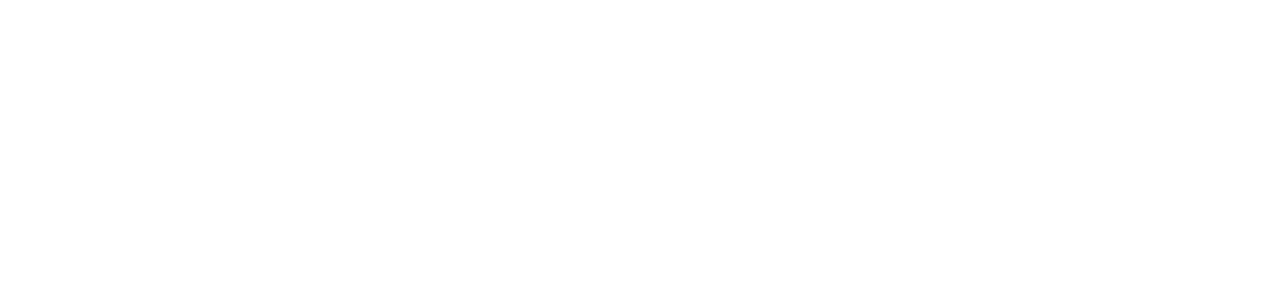
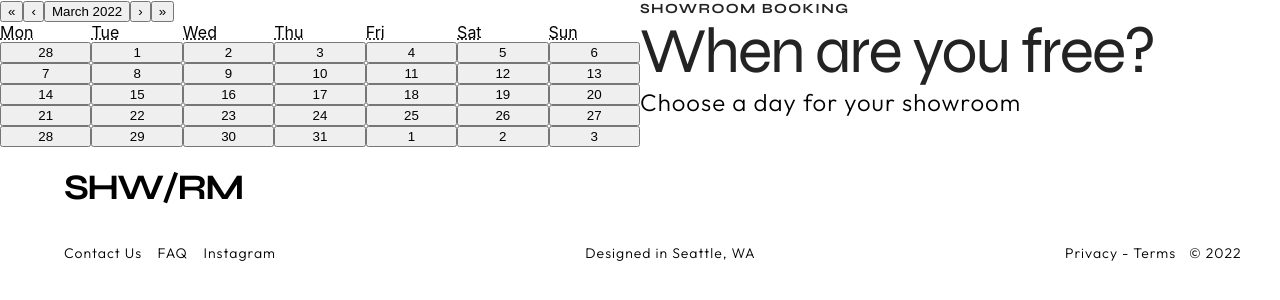
Before and after one commit to ginsueddy/showcase, a React (Create React App) app in the folder frontend/: page /booking in a window 1280 px wide. Before the commit this address had no page. Shown: the top 300 px of the page. Built offline with nearby package versions, Linux system fonts and the light colour scheme.

Commit message:
added calender

```diff
--- a/frontend/package.json
+++ b/frontend/package.json
@@ -7,6 +7,7 @@
     "@testing-library/react": "^12.1.3",
     "@testing-library/user-event": "^13.5.0",
     "react": "^17.0.2",
+    "react-calendar": "^3.7.0",
     "react-dom": "^17.0.2",
     "react-router-dom": "^6.2.2",
     "react-scripts": "5.0.0",
--- a/frontend/src/App.js
+++ b/frontend/src/App.js
@@ -1,5 +1,6 @@
 import { BrowserRouter as Router, Routes, Route } from 'react-router-dom';
 import Home from './components/screens/Home';
+import Booking from './components/screens/Booking';
 import './App.css';
 
 function App() {
@@ -7,6 +8,7 @@
         <Router>
             <Routes>
                 <Route path='/' element={<Home />} />
+                <Route path='/booking' element={<Booking />} />
             </Routes>
         </Router>
     );
--- /dev/null
+++ b/frontend/src/components/screens/Booking/index.jsx
@@ -0,0 +1,58 @@
+import React, { useState } from 'react';
+import styled from "styled-components";
+import Calendar from 'react-calendar'
+import Footer from "../../shared/Footer";
+
+const Header1 = styled.div`
+    font-family: 'Syne', sans-serif;
+    font-style: normal;
+    font-weight: 400;
+    font-size: 64px;
+    line-height: 109%;
+    letter-spacing: -2px;
+    color: #232323;
+`;
+
+const Header2 = styled.div`
+    font-family: 'Syne';
+    font-style: normal;
+    font-weight: 700;
+    font-size: 14px;
+    line-height: 17px;
+    letter-spacing: 0.1em;
+    color: #232323;
+`;
+
+const Text = styled.div`
+    font-family: 'Outfit', sans-serif;
+    font-style: normal;
+    font-weight: 300;
+    font-size: 24px;
+    line-height: 133%;
+    letter-spacing: 1px;
+    color: #000000;
+`;
+
+const Booking = () => {
+    const [date, setDate] = useState(new Date());
+
+    return (
+        <>
+            <div style={{ display: 'flex' }}>
+                <div style={{ flex: 1 }}>
+                    <div>
+                        <Calendar value={date} onChange={setDate} />
+                    </div>
+                </div>
+                <div style={{ flex: 1 }}>
+                    <Header2>SHOWROOM BOOKING</Header2>
+                    <Header1>When are you free?</Header1>
+                    <Text>Choose a day for your showroom</Text>
+                </div>
+            </div>
+            <Footer />
+        </>
+    )
+};
+
+export default Booking;
--- /dev/null
+++ b/frontend/src/components/screens/Booking/styles.less
@@ -0,0 +1,57 @@
+html,
+body {
+  height: 100%;
+}
+
+body {
+  margin: 0;
+  font-family: Segoe UI, Tahoma, sans-serif;
+}
+
+.Sample {
+  input,
+  button {
+    font: inherit;
+  }
+
+  header {
+    background-color: rgb(50, 54, 57);
+    box-shadow: 0 0 8px rgba(0, 0, 0, 0.5);
+    padding: 20px;
+    color: white;
+
+    h1 {
+      font-size: inherit;
+      margin: 0;
+    }
+  }
+
+  &__container {
+    display: flex;
+    flex-direction: row;
+    flex-wrap: wrap;
+    align-items: flex-start;
+    margin: 10px 0;
+    padding: 10px;
+
+    & > * {
+      & > * {
+        margin: 10px;
+      }
+    }
+
+    &__content {
+      display: flex;
+      max-width: 100%;
+      flex-basis: 420px;
+      flex-direction: column;
+      flex-grow: 100;
+      align-items: stretch;
+      padding-top: 1em;
+
+      .react-calendar {
+        margin: 0 auto;
+      }
+    }
+  }
+}
--- a/frontend/src/components/screens/Home/index.js
+++ b/frontend/src/components/screens/Home/index.jsx
@@ -1,6 +1,7 @@
 import styled from 'styled-components';
 import { ChevronDown } from '@styled-icons/feather';
 import useWindowDimensions from '../../../hooks/useWindowDimensions';
+import Footer from '../../shared/Footer';
 
 const Header = styled.h1`
     font-family: 'Syne', sans-serif;
@@ -32,10 +33,6 @@
 `;
 
 const Button = styled.button``;
-
-const Footer = styled.div`
-
-`;
 
 const Home = () => {
     const { height, width } = useWindowDimensions();
@@ -86,24 +83,7 @@
                     </div>
                 </div>
             </div>
-            <div style={{ width, height: height * .2 }}>
-                <div style={{ paddingLeft: '5%', paddingRight: '3%'}}>
-                    <HighlightedHeader style={{ fontSize: 36 }}>SHW/RM</HighlightedHeader>
-                    <div style={{ display: 'flex', justifyContent: 'space-between' }}>
-                        <div style={{ display: 'flex', flexDirection: 'row', width: '18%', justifyContent: 'space-between' }}>
-                            <Text style={{ fontSize: 14 }}>Contact Us</Text>
-                            <Text style={{ fontSize: 14 }}>FAQ</Text>
-                            <Text style={{ fontSize: 14 }}>Instagram</Text>
-                        </div>
-                        <Text style={{ fontSize: 14 }}>Designed in Seattle, WA</Text>
-                        <div style={{ display: 'flex', flexDirection: 'row', width: '15%', justifyContent: 'space-between' }}>
-                            <Text style={{ fontSize: 14 }}>Privacy - Terms</Text>
-                            <Text style={{ fontSize: 14 }}>&copy; 2022</Text>
-                        </div>
-                    </div>
-                </div>
-                {/* <div style={{ backgroundColor: '#5DA27D', width, height: height * .2, position: 'fixed', bottom: 0 }}/> */}
-            </div>
+            <Footer />
         </>
     );
 };
--- /dev/null
+++ b/frontend/src/components/shared/Footer/index.jsx
@@ -0,0 +1,49 @@
+import styled from 'styled-components';
+import useWindowDimensions from '../../../hooks/useWindowDimensions';
+
+const HighlightedHeader = styled.h1`
+    font-family: 'Syne', sans-serif;
+    font-style: normal;
+    font-weight: bold;
+    font-size: 72px;
+    line-height: 97%;
+    letter-spacing: -2px;
+    color: #000000
+`;
+
+const Text = styled.p`
+    font-family: 'Outfit', sans-serif;
+    font-style: normal;
+    font-weight: 300;
+    font-size: 24px;
+    line-height: 133%;
+    letter-spacing: 1px;
+    color: #000000;
+`;
+
+const Footer = () => {
+    const { height, width } = useWindowDimensions();
+
+    return (
+        <div style={{ width, height: height * .2 }}>
+            <div style={{ paddingLeft: '5%', paddingRight: '3%'}}>
+                <HighlightedHeader style={{ fontSize: 36 }}>SHW/RM</HighlightedHeader>
+                <div style={{ display: 'flex', justifyContent: 'space-between' }}>
+                    <div style={{ display: 'flex', flexDirection: 'row', width: '18%', justifyContent: 'space-between' }}>
+                        <Text style={{ fontSize: 14 }}>Contact Us</Text>
+                        <Text style={{ fontSize: 14 }}>FAQ</Text>
+                        <Text style={{ fontSize: 14 }}>Instagram</Text>
+                    </div>
+                    <Text style={{ fontSize: 14 }}>Designed in Seattle, WA</Text>
+                    <div style={{ display: 'flex', flexDirection: 'row', width: '15%', justifyContent: 'space-between' }}>
+                        <Text style={{ fontSize: 14 }}>Privacy - Terms</Text>
+                        <Text style={{ fontSize: 14 }}>&copy; 2022</Text>
+                    </div>
+                </div>
+            </div>
+            {/* <div style={{ backgroundColor: '#5DA27D', width, height: height * .2, position: 'fixed', bottom: 0 }}/> */}
+        </div>
+    );
+};
+
+export default Footer;
```
Also changed, not shown: 1 other file (tests, documents, lock files or other folders).
